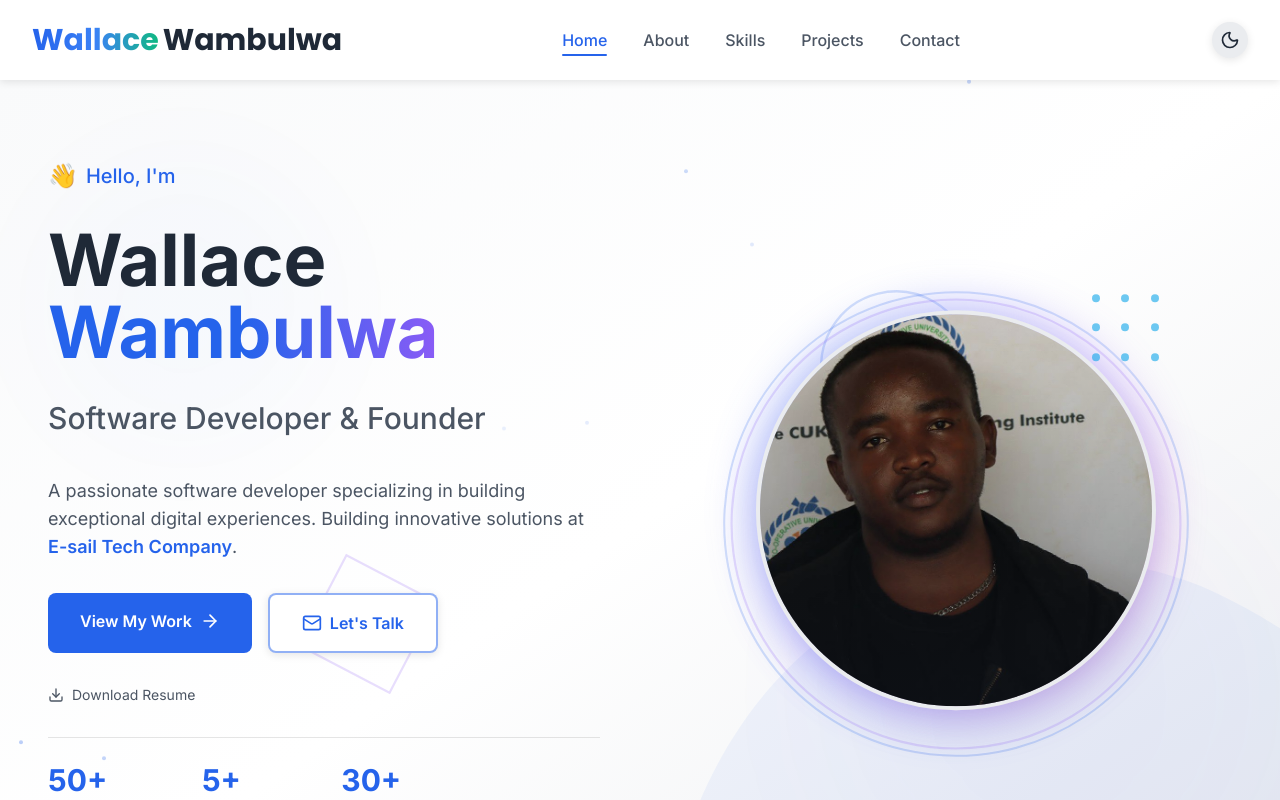
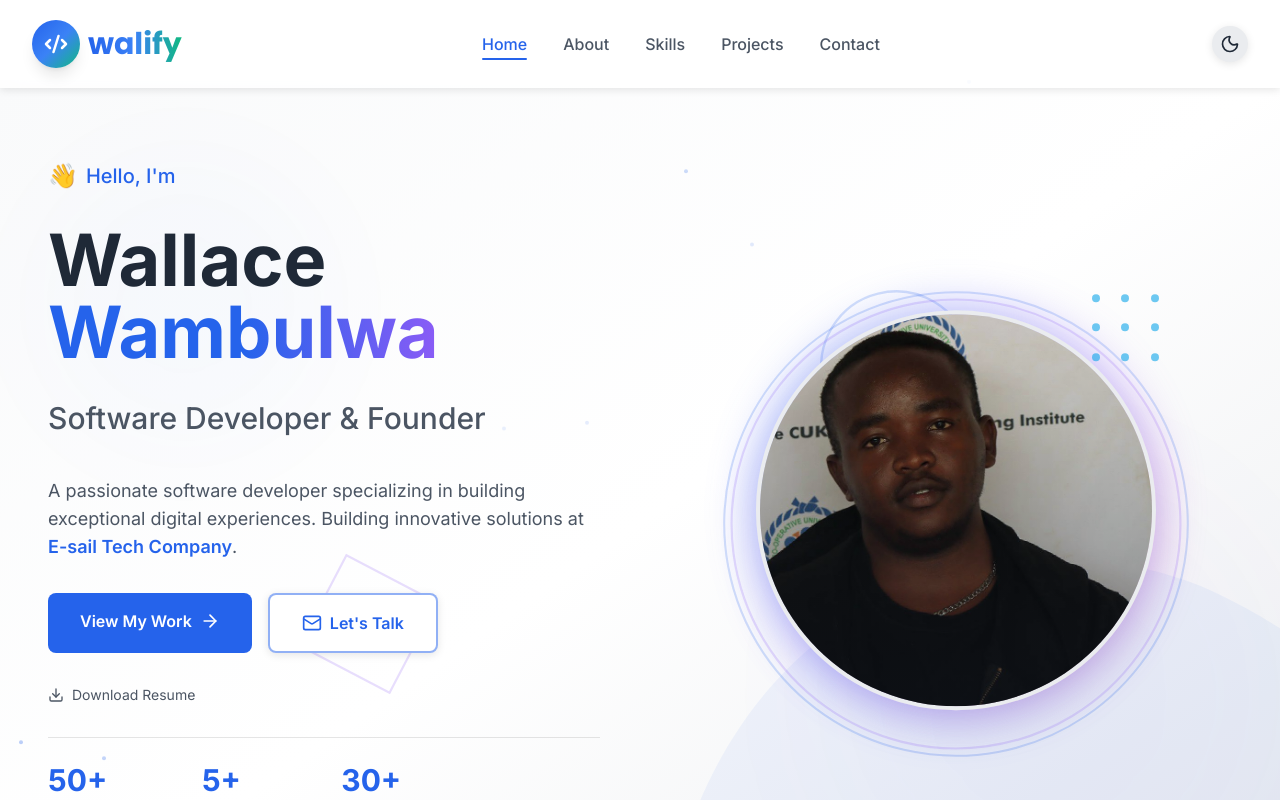
Before and after one commit to wallacetrixie/PERSONAL_PORTIFOLIO, a React (Vite) app in the folder portfolio/: page / in a window 1280 px wide. Shown: the top 800 px of the page. Built offline with nearby package versions, Linux system fonts and the light colour scheme.

Commit message:
feat: update navbar brand to 'walify' with developer coding avatar logo

```diff
--- a/portfolio/src/components/layout/Navbar.tsx
+++ b/portfolio/src/components/layout/Navbar.tsx
@@ -1,8 +1,8 @@
 import { useState, useEffect } from 'react';
 import { Link, useLocation } from 'react-router-dom';
-import { Menu, X, Moon, Sun, Github, Linkedin, Mail } from 'lucide-react';
+import { Menu, X, Moon, Sun, Github, Linkedin, Mail, Code2 } from 'lucide-react';
 import { motion, AnimatePresence, type Variants } from 'framer-motion';
-import { NAV_LINKS } from '../../constants';
+import { NAV_LINKS, PERSONAL_INFO } from '../../constants';
 import { useDarkMode } from '../../hooks/useDarkMode';
 import { useScrollPosition } from '../../hooks/useScrollPosition';
 import { useScrollProgress } from '../../hooks/useScrollProgress';
@@ -143,12 +143,15 @@ export const Navbar = () => {
                   }}
                 />
 
-                <div className="relative text-2xl lg:text-3xl font-bold font-poppins">
+                <div className="relative flex items-center gap-2 text-2xl lg:text-3xl font-bold font-poppins">
+                  {/* Developer Avatar Logo */}
+                  <div className="flex-shrink-0 w-10 h-10 lg:w-12 lg:h-12 rounded-full bg-gradient-to-br from-light-accent1 via-blue-500 to-emerald-500 dark:from-cyan-500 dark:via-blue-500 dark:to-emerald-500 flex items-center justify-center shadow-lg">
+                    <Code2 className="w-5 h-5 lg:w-6 lg:h-6 text-white" strokeWidth={2.5} />
+                  </div>
+
+                  {/* Brand Name */}
                   <span className="bg-gradient-to-r from-light-accent1 via-blue-500 to-emerald-500 dark:from-cyan-500 dark:via-blue-500 dark:to-emerald-500 bg-clip-text text-transparent">
-                    Wallace
-                  </span>
-                  <span className="text-light-text dark:text-white ml-1">
-                    Wambulwa
+                    walify
                   </span>
                 </div>
               </motion.div>
```
